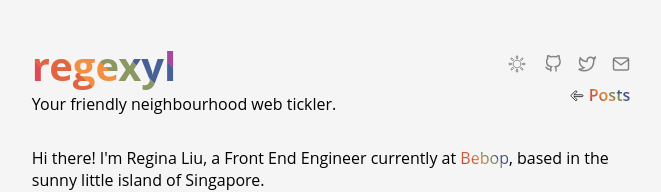
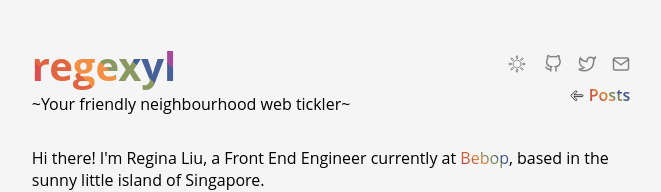
Before and after one commit to regexyl/regexyl.com, a Next.js app: page /about in a window 1280 px wide. Shown: the top 192 px of the page, without its empty margins (309-970 px from the left). Built offline with nearby package versions, Linux system fonts and the light colour scheme.

Commit message:
Add wavy ~ to subtitle

```diff
--- a/app/components/header/index.tsx
+++ b/app/components/header/index.tsx
@@ -20,7 +20,7 @@ export default function Header({ showAbout }: { showAbout: boolean }) {
         <Link href="/" className={styles.title}>
           regexyl
         </Link>
-        <div>Your friendly neighbourhood web tickler.</div>
+        <div>~Your friendly neighbourhood web tickler~</div>
       </div>
 
       <div className={styles.links}>
```
